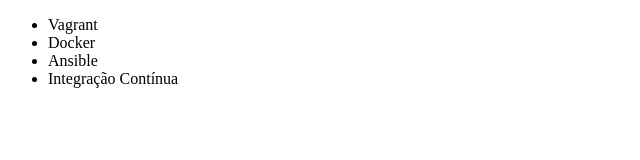
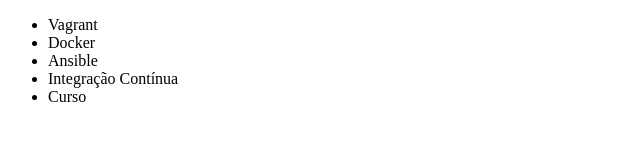
Before and after one commit to transchico44/Aprendendo, a plain HTML site: page index.html in a window 1280 px wide. Shown: the full height of the page, 0-640 px from the left. Drawn offline with Linux system fonts and the light colour scheme.

Commit message:
Adicionando Curso à lista

```diff
--- a/index.html
+++ b/index.html
@@ -10,6 +10,7 @@
         <li>Docker</li>
         <li>Ansible</li>
         <li>Integração Contínua</li>
+        <li>Curso</li>
     </ul>
 </body>
 </html>
```
